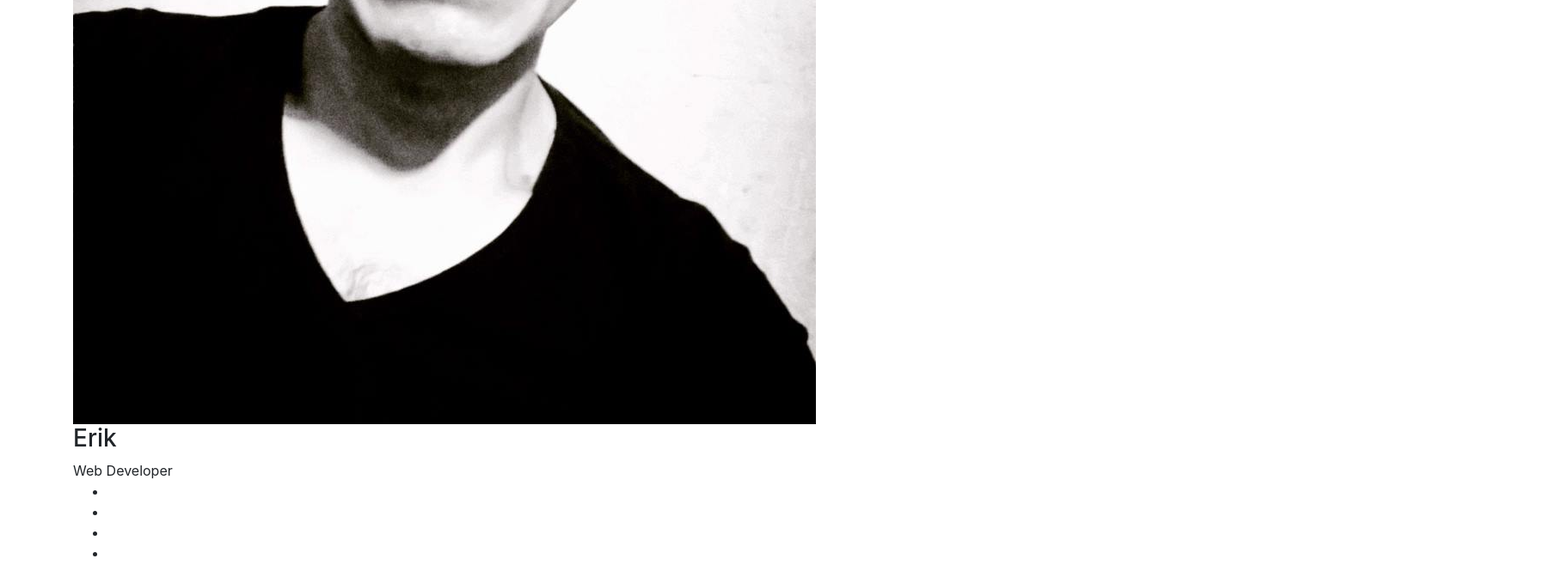
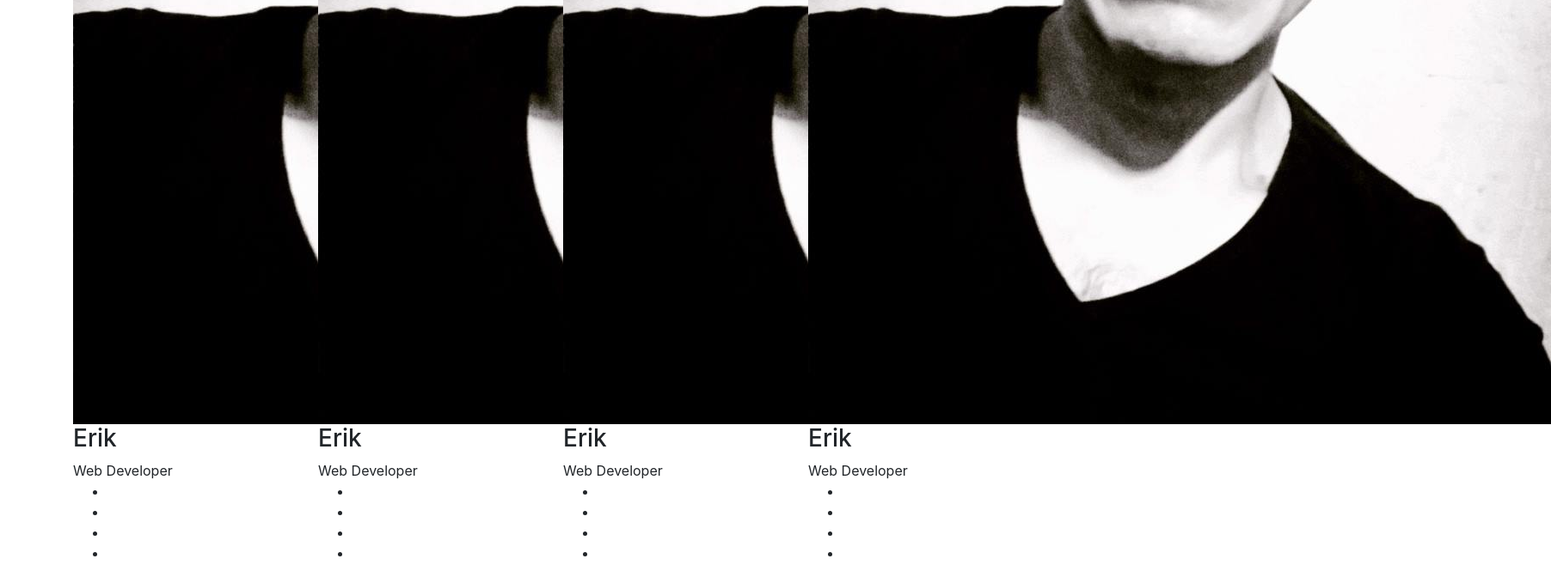
Before and after one commit to Erik161/Profile-card-ui-design-Html-5, a plain HTML site: page index.html in a window 1280 px wide. Shown: the part 586-1258 px from the top of the page at 86% size, 1804 px wide, since content can reach past the window. Drawn offline with nearby package versions, Linux system fonts and the light colour scheme.

Commit message:
add structure person

```diff
--- a/index.html
+++ b/index.html
@@ -14,6 +14,7 @@
 <body>
     <div class="container">
         <div class="row">
+
             <div class="col-md-3 col-sm-6">
                 <div class="our-team">
                     <div class="pic">
@@ -31,6 +32,73 @@
                     </ul>
                 </div>
             </div>
+
+
+            <div class="col-md-3 col-sm-6">
+                    <div class="our-team">
+                        <div class="pic">
+                            <img src="img/erik.jpg" alt="">
+                        </div>
+                        <div class="team-contenT">
+                            <h3 class="title">Erik</h3>
+                            <span class="post">Web Developer</span>
+                        </div>
+                        <ul class="social">
+                            <li><a href="fa fa-facebook"></a></li>
+                            <li><a href="twitter"></a></li>
+                            <li><a href="fa fa-google-plus"></a></li>
+                            <li><a href="fa fa-linkedin"></a></li>
+                        </ul>
+                    </div>
+                </div>
+
+
+                <div class="col-md-3 col-sm-6">
+                        <div class="our-team">
+                            <div class="pic">
+                                <img src="img/erik.jpg" alt="">
+                            </div>
+                            <div class="team-contenT">
+                                <h3 class="title">Erik</h3>
+                                <span class="post">Web Developer</span>
+                            </div>
+                            <ul class="social">
+                                <li><a href="fa fa-facebook"></a></li>
+                                <li><a href="twitter"></a></li>
+                                <li><a href="fa fa-google-plus"></a></li>
+                                <li><a href="fa fa-linkedin"></a></li>
+                            </ul>
+                        </div>
+                    </div>
+
+
+
+
+                    <div class="col-md-3 col-sm-6">
+                            <div class="our-team">
+                                <div class="pic">
+                                    <img src="img/erik.jpg" alt="">
+                                </div>
+                                <div class="team-contenT">
+                                    <h3 class="title">Erik</h3>
+                                    <span class="post">Web Developer</span>
+                                </div>
+                                <ul class="social">
+                                    <li><a href="fa fa-facebook"></a></li>
+                                    <li><a href="twitter"></a></li>
+                                    <li><a href="fa fa-google-plus"></a></li>
+                                    <li><a href="fa fa-linkedin"></a></li>
+                                </ul>
+                            </div>
+                        </div>
+
+
+
+
+
+
+
+
         </div>
     </div>
 </body>
```
